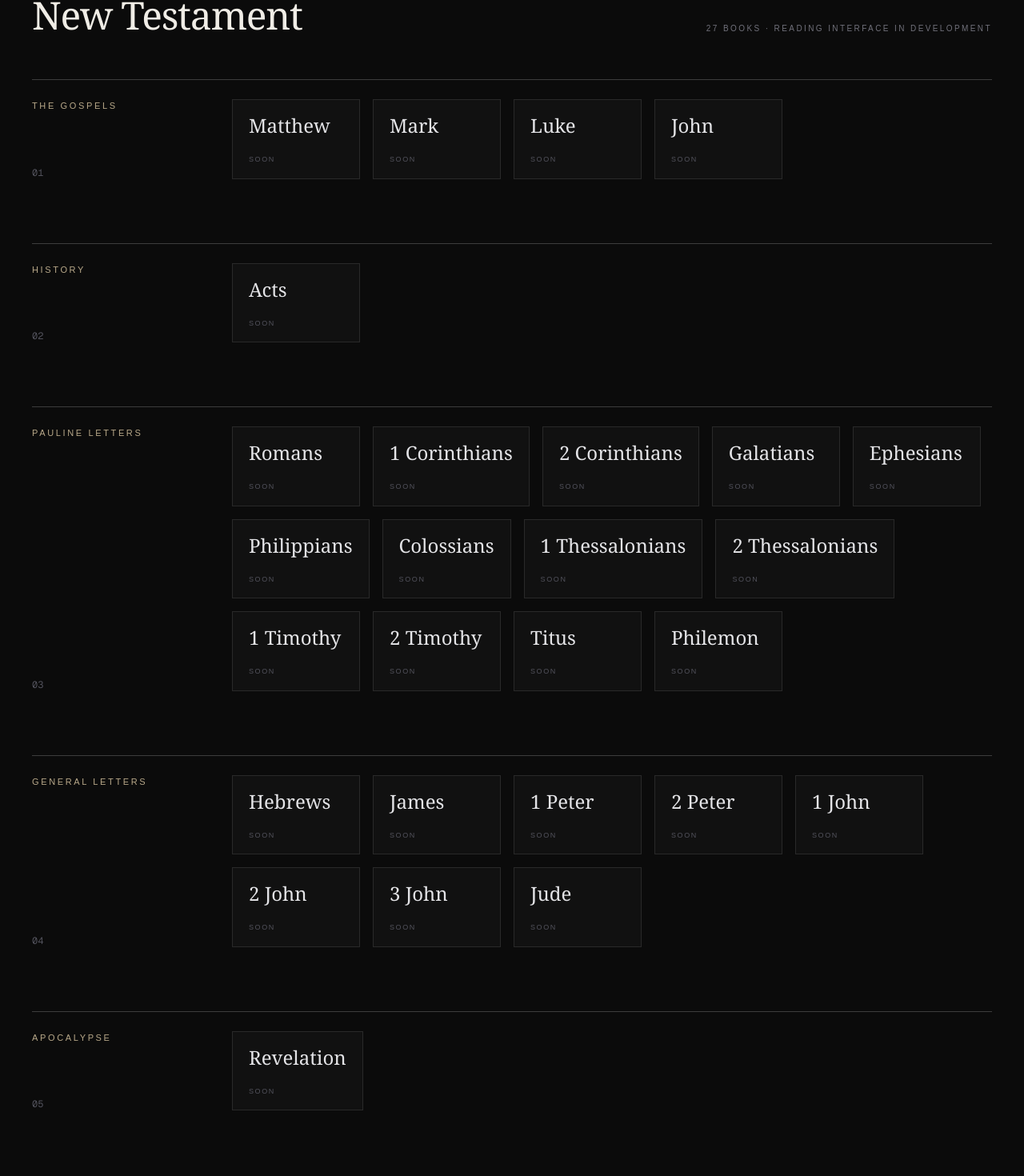
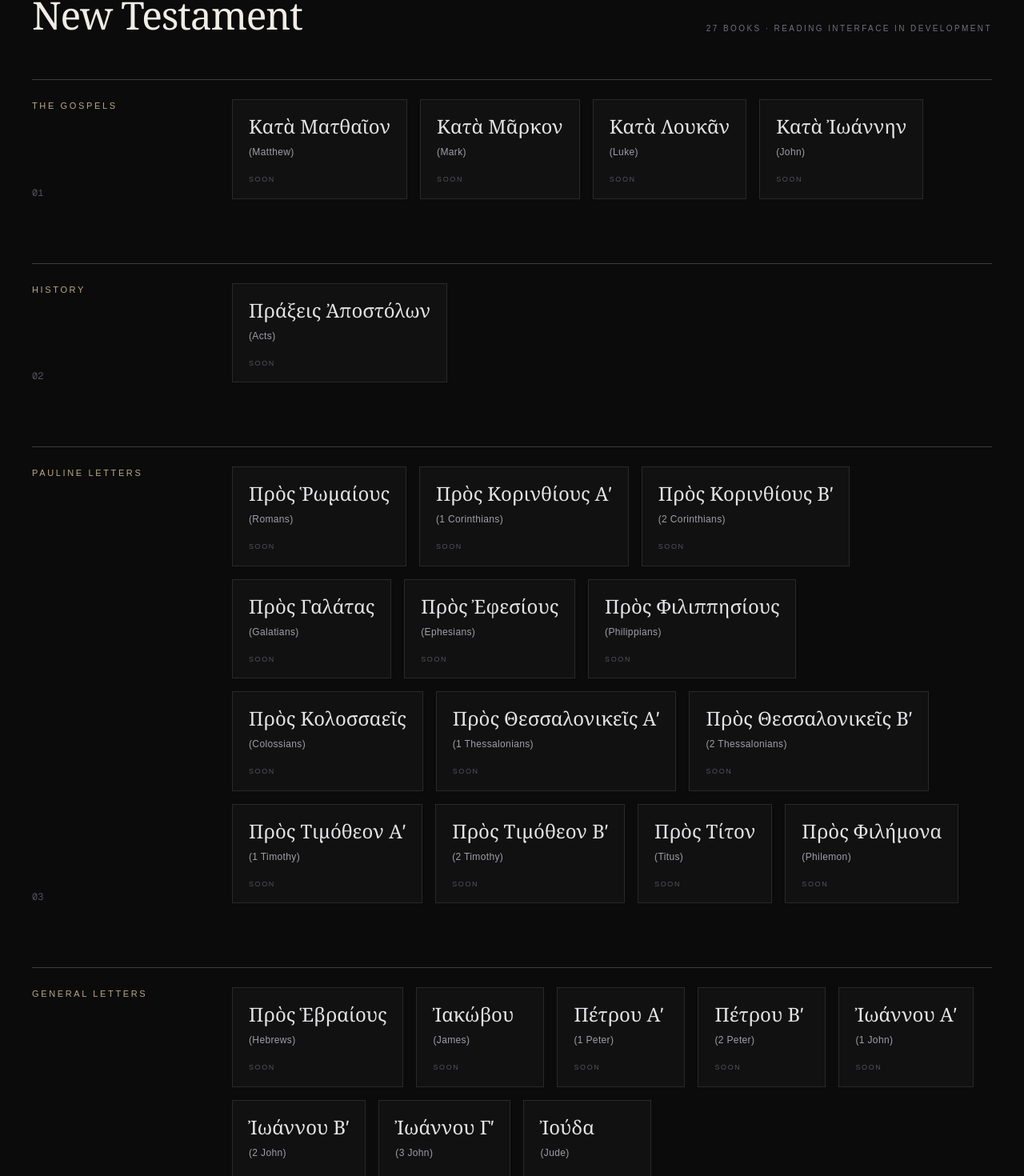
Before and after one commit to BTTBMOVEMENT/vp-portfolio, a Next.js app: page /bible in a window 1280 px wide. Shown: the part 752-2222 px from the top of the page at 80% size. Built offline with nearby package versions, Linux system fonts and the light colour scheme.

Commit message:
feat: display accented Greek NT book titles with English subtitles

```diff
--- a/components/bible/BibleLibrary.tsx
+++ b/components/bible/BibleLibrary.tsx
@@ -4,11 +4,139 @@ import Link from "next/link";
 import { motion, useReducedMotion } from "motion/react";
 
 const groups = [
-  { title: "The Gospels", books: ["Matthew", "Mark", "Luke", "John"] },
-  { title: "History", books: ["Acts"] },
-  { title: "Pauline Letters", books: ["Romans", "1 Corinthians", "2 Corinthians", "Galatians", "Ephesians", "Philippians", "Colossians", "1 Thessalonians", "2 Thessalonians", "1 Timothy", "2 Timothy", "Titus", "Philemon"] },
-  { title: "General Letters", books: ["Hebrews", "James", "1 Peter", "2 Peter", "1 John", "2 John", "3 John", "Jude"] },
-  { title: "Apocalypse", books: ["Revelation"] },
+  {
+    "title": "The Gospels",
+    "books": [
+      {
+        "greek": "Κατὰ Ματθαῖον",
+        "english": "Matthew"
+      },
+      {
+        "greek": "Κατὰ Μᾶρκον",
+        "english": "Mark"
+      },
+      {
+        "greek": "Κατὰ Λουκᾶν",
+        "english": "Luke"
+      },
+      {
+        "greek": "Κατὰ Ἰωάννην",
+        "english": "John"
+      }
+    ]
+  },
+  {
+    "title": "History",
+    "books": [
+      {
+        "greek": "Πράξεις Ἀποστόλων",
+        "english": "Acts"
+      }
+    ]
+  },
+  {
+    "title": "Pauline Letters",
+    "books": [
+      {
+        "greek": "Πρὸς Ῥωμαίους",
+        "english": "Romans"
+      },
+      {
+        "greek": "Πρὸς Κορινθίους Αʹ",
+        "english": "1 Corinthians"
+      },
+      {
+        "greek": "Πρὸς Κορινθίους Βʹ",
+        "english": "2 Corinthians"
+      },
+      {
+        "greek": "Πρὸς Γαλάτας",
+        "english": "Galatians"
+      },
+      {
+        "greek": "Πρὸς Ἐφεσίους",
+        "english": "Ephesians"
+      },
+      {
+        "greek": "Πρὸς Φιλιππησίους",
+        "english": "Philippians"
+      },
+      {
+        "greek": "Πρὸς Κολοσσαεῖς",
+        "english": "Colossians"
+      },
+      {
+        "greek": "Πρὸς Θεσσαλονικεῖς Αʹ",
+        "english": "1 Thessalonians"
+      },
+      {
+        "greek": "Πρὸς Θεσσαλονικεῖς Βʹ",
+        "english": "2 Thessalonians"
+      },
+      {
+        "greek": "Πρὸς Τιμόθεον Αʹ",
+        "english": "1 Timothy"
+      },
+      {
+        "greek": "Πρὸς Τιμόθεον Βʹ",
+        "english": "2 Timothy"
+      },
+      {
+        "greek": "Πρὸς Τίτον",
+        "english": "Titus"
+      },
+      {
+        "greek": "Πρὸς Φιλήμονα",
+        "english": "Philemon"
+      }
+    ]
+  },
+  {
+    "title": "General Letters",
+    "books": [
+      {
+        "greek": "Πρὸς Ἑβραίους",
+        "english": "Hebrews"
+      },
+      {
+        "greek": "Ἰακώβου",
+        "english": "James"
+      },
+      {
+        "greek": "Πέτρου Αʹ",
+        "english": "1 Peter"
+      },
+      {
+        "greek": "Πέτρου Βʹ",
+        "english": "2 Peter"
+      },
+      {
+        "greek": "Ἰωάννου Αʹ",
+        "english": "1 John"
+      },
+      {
+        "greek": "Ἰωάννου Βʹ",
+        "english": "2 John"
+      },
+      {
+        "greek": "Ἰωάννου Γʹ",
+        "english": "3 John"
+      },
+      {
+        "greek": "Ἰούδα",
+        "english": "Jude"
+      }
+    ]
+  },
+  {
+    "title": "Apocalypse",
+    "books": [
+      {
+        "greek": "Ἀποκάλυψις Ἰωάννου",
+        "english": "Revelation"
+      }
+    ]
+  }
 ];
 
 export default function BibleLibrary() {
@@ -58,9 +186,9 @@ export default function BibleLibrary() {
                 </div>
                 <ul className="flex flex-wrap gap-3 sm:gap-4">
                   {group.books.map((book, bookIndex) => (
-                    <motion.li key={book} {...reveal(Math.min(bookIndex * 0.035, 0.28))} className="group">
+                    <motion.li key={book.english} {...reveal(Math.min(bookIndex * 0.035, 0.28))} className="group">
                       <div className="flex min-h-24 min-w-[135px] flex-col justify-between border border-white/10 bg-white/[0.025] px-5 py-4 transition-colors duration-300 hover:border-[#b9a98a]/50 hover:bg-white/[0.055] sm:min-w-[160px]">
-                        <span className="font-serif text-xl text-zinc-200 sm:text-2xl">{book}</span>
+                        <div className="space-y-2"><span lang="grc" className="block font-serif text-xl leading-snug text-zinc-200 sm:text-2xl">{book.greek}</span><span className="block text-xs tracking-[0.03em] text-zinc-400">({book.english})</span></div>
                         <span className="mt-5 text-[9px] uppercase tracking-[0.18em] text-zinc-600">Soon</span>
                       </div>
                     </motion.li>
```
